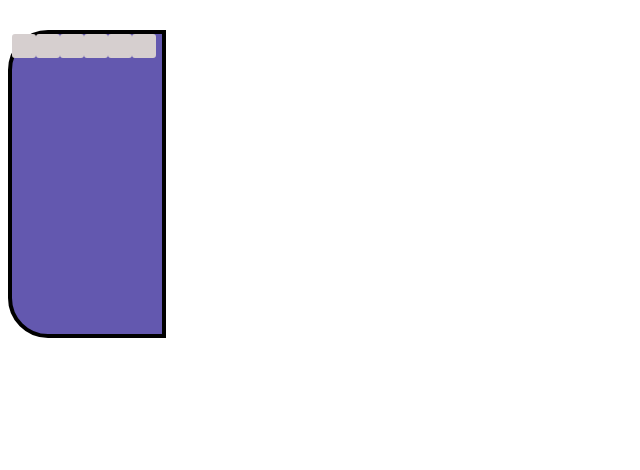
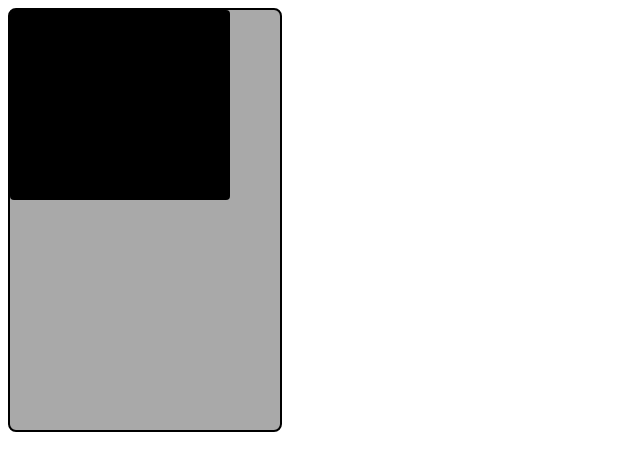
Before and after one commit to manzanalover/proyecto_consola, a plain HTML site: page index.html in a window 1280 px wide. Shown: the whole page, without its empty margins (0-640 px from the left). Drawn offline with Linux system fonts and the light colour scheme.

Commit message:
first game boy advance sp

```diff
--- a/css/style.css
+++ b/css/style.css
@@ -2,27 +2,21 @@ body {
     background-color: white
 }
 
-.izquierda {
-    width: 150px;
-    height: 300px;
+.odin{
+    height: 420px;
+    width: 270px;
+    background-color: darkgrey;
+    border: 2px black solid;
     display: flex;
-    border: 4px solid black;
-    border-top-left-radius: 40px;
-    border-bottom-left-radius: 40px;
-
-    margin-top: 30px;
-    background-color: rgb(99, 88, 175);
+    border-radius: 8px 8px 8px 8px;
 }
 
-
-.botones {
-    width: 20px;
-    height: 20px;
-    border: 2px solid rgb(214, 207, 207);
-    border-radius: 3px;
-    background-color: rgb(214, 207, 207);
+.top{
+    height: 190px;
+    width: 220px;
+    background-color: black;
     display: flex;
+    border-radius: 4px 4px 4px 4px;
 
 
-
-}
+    }
--- a/index.html
+++ b/index.html
@@ -9,22 +9,22 @@
 
 
 <body>
-<div class="papa">
-    <div class="izquierda">
-        <div class="botones"></div>
-        <div class="botones"></div>
-        <div class="botones"></div>
-        <div class="botones"></div>
-        <div class="botones"></div>
-        <div class="botones"></div>
+    <div class="odin">
+        <div class="top"></div>
+
+        <div class="pantalla"></div>
+
+        <div class="center"></div>
+
+        <div class="bottom">
+            <div class="pad"></div>
+            <div class="botonesAB"></div>
+            <div class="speaker"></div>
+            <div class="start&select"></div>
+        </div>
+
     </div>
 
-    <div class="centro">
-        <div class="nombre_nintendo"></div>
-        <div class="pantalla"></div>
-        <div class="nombre_gameboy"></div>
-    </div>
-</div>
 
 </body>
 
```
